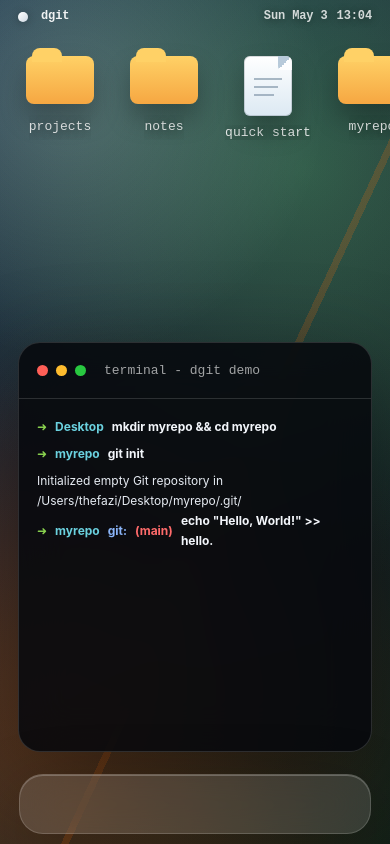
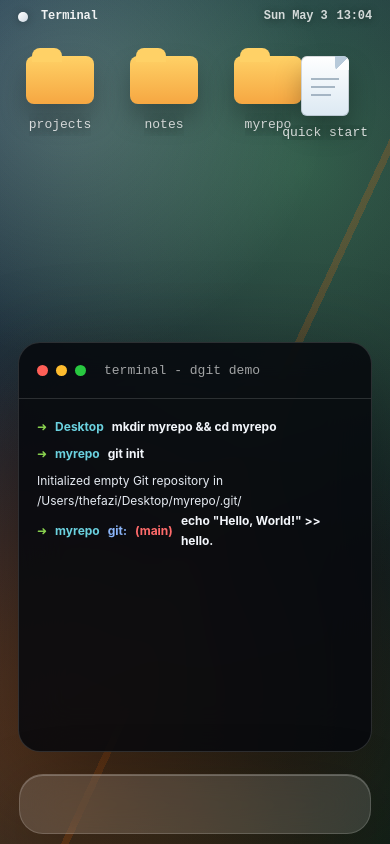
Before and after one commit to zkfriendly/dgit, a React (Vite) app in the folder web/: page / in a window 390 px wide. Built offline with nearby package versions, Linux system fonts and the light colour scheme.

Commit message:
move the position of text file

```diff
--- a/web/src/App.css
+++ b/web/src/App.css
@@ -121,6 +121,9 @@
 }
 
 .desktop-file-icon {
+  position: absolute;
+  top: clamp(20px, 3vw, 34px);
+  right: clamp(22px, 4vw, 48px);
   padding: 0;
   border: 0;
   background: transparent;
@@ -441,8 +444,13 @@
   }
 
   .desktop-folders {
-    grid-template-columns: repeat(4, 76px);
+    grid-template-columns: repeat(3, 76px);
     width: auto;
+  }
+
+  .desktop-file-icon {
+    top: 22px;
+    right: 22px;
   }
 
   .demo-terminal {
--- a/web/src/App.tsx
+++ b/web/src/App.tsx
@@ -141,6 +141,11 @@ function App() {
   const activeStep = demoSteps[commandIndex]
   const activeCommand = activeStep?.command ?? ''
   const typedCommand = activeCommand.slice(0, characterIndex)
+  const isTextFileActive = isQuickStartOpen && activeWindow === 'quickStart'
+  const appName = isTextFileActive ? 'TextEdit' : 'Terminal'
+  const menuItems = isTextFileActive
+    ? ['File', 'Edit', 'Format', 'View', 'Window', 'Help']
+    : ['Shell', 'Edit', 'View', 'Window', 'Help']
 
   const openQuickStart = () => {
     setIsQuickStartOpen(true)
@@ -268,15 +273,12 @@ function App() {
         <div className="desktop-bar">
           <div className="desktop-brand">
             <span className="branch-dot" />
-            dgit
+            {appName}
           </div>
           <div className="desktop-menu">
-            <span>Terminal</span>
-            <span>Shell</span>
-            <span>Edit</span>
-            <span>View</span>
-            <span>Window</span>
-            <span>Help</span>
+            {menuItems.map((item) => (
+              <span key={item}>{item}</span>
+            ))}
           </div>
           <div className="desktop-status">
             <span>22°C</span>
@@ -300,6 +302,12 @@ function App() {
               <span />
               <p>notes</p>
             </div>
+            <div className={`folder-icon repo-folder ${showRepoFolder ? 'visible' : ''}`}>
+              <span />
+              <p>myrepo</p>
+            </div>
+          </div>
+
           <button
             className="desktop-file-icon"
             onDoubleClick={openQuickStart}
@@ -313,11 +321,6 @@ function App() {
             <span />
             <p>quick start</p>
           </button>
-            <div className={`folder-icon repo-folder ${showRepoFolder ? 'visible' : ''}`}>
-              <span />
-              <p>myrepo</p>
-            </div>
-          </div>
 
           {isQuickStartOpen && (
             <article
@@ -326,6 +329,7 @@ function App() {
               }`}
               aria-label="quick start text file"
               data-window
+              onPointerDown={() => setActiveWindow('quickStart')}
               style={{
                 ...(windowPositions.quickStart
                   ? {
@@ -390,6 +394,7 @@ function App() {
             className={`demo-terminal ${windowPositions.terminal ? 'is-dragged' : ''}`}
             aria-label="Terminal demo"
             data-window
+            onPointerDown={() => setActiveWindow('terminal')}
             style={{
               ...(windowPositions.terminal
                 ? {
```
Lines whose indentation alone changed are shown as unchanged.
